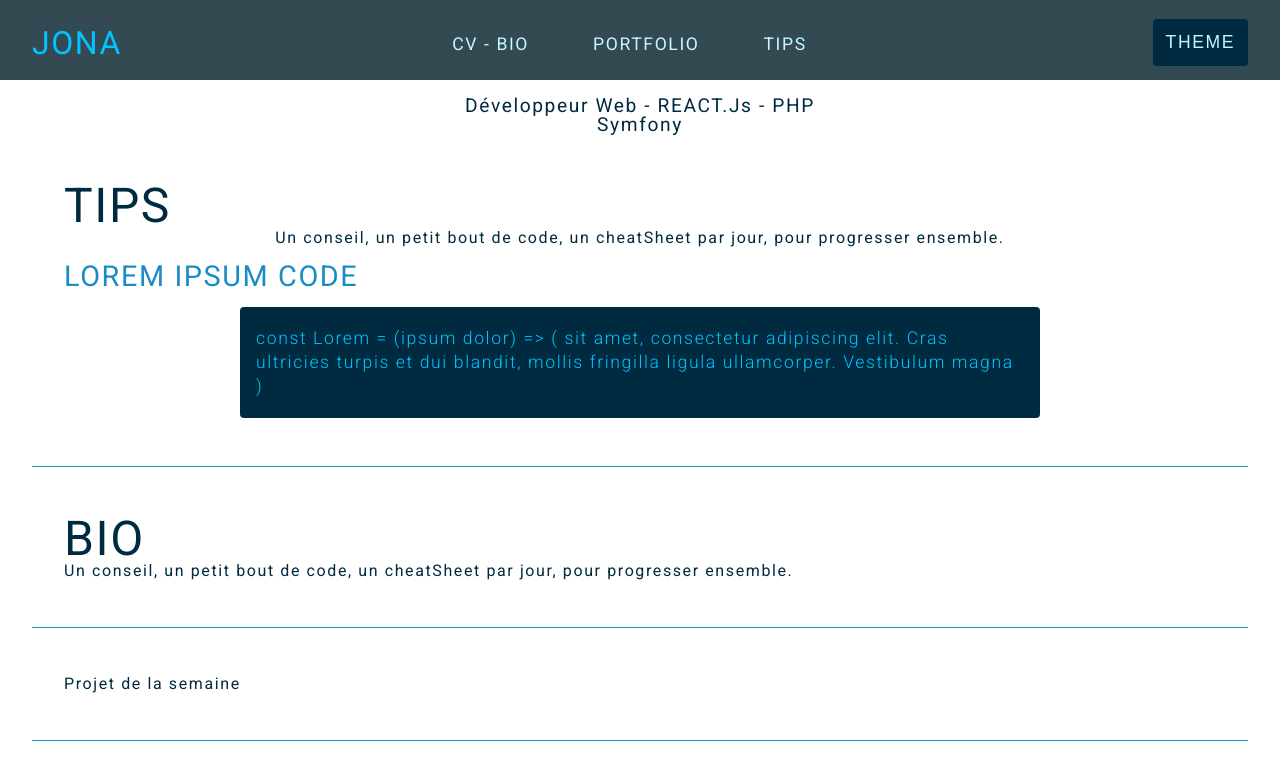
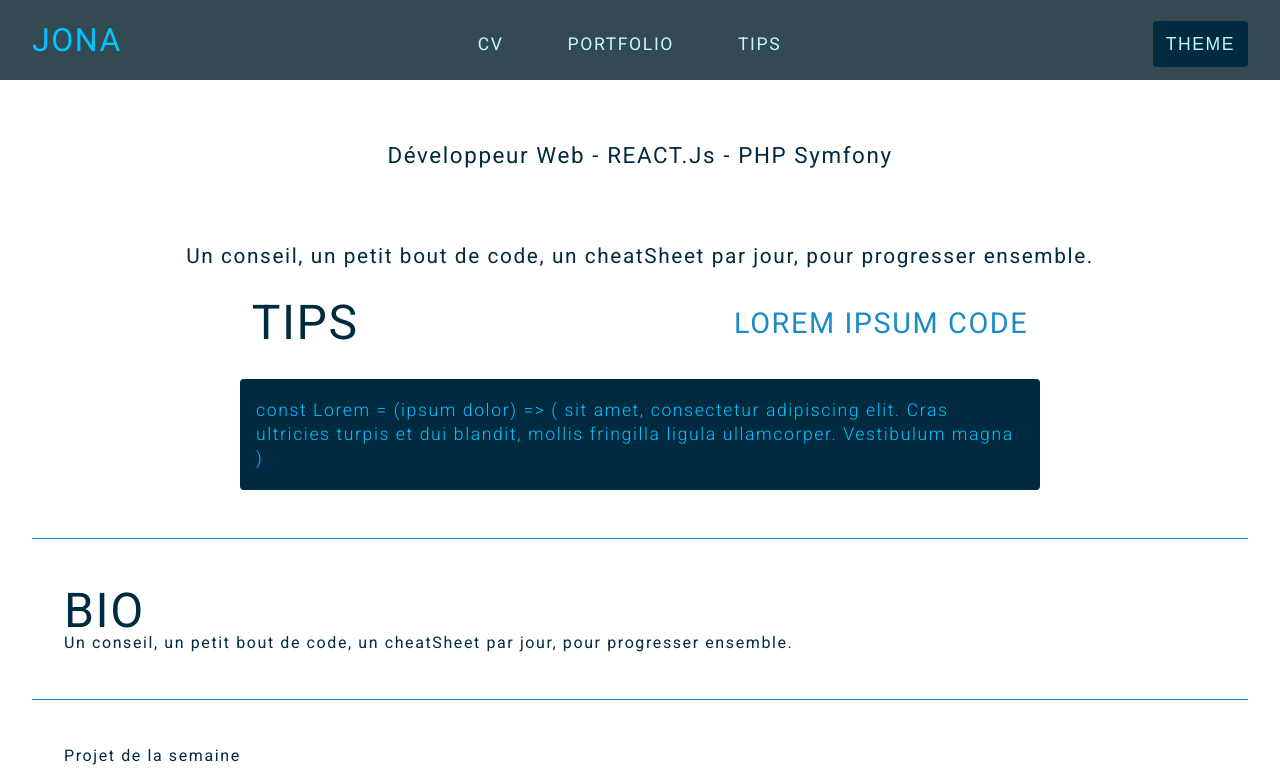
Before and after one commit to JonaPlaz/jona-website, a React app: page / in a window 1280 px wide. Shown: the top 781 px of the page. Built offline with nearby package versions, Linux system fonts and the light colour scheme.

Commit message:
wip modif mise en page

```diff
--- a/src/components/Header/header.scss
+++ b/src/components/Header/header.scss
@@ -17,22 +17,23 @@
             color: vars.$logo-color;
             font-size: 1.5rem;
             margin-left: 2rem;
-            margin-top: 1.7rem;
+            margin-top: 1.9rem;
+
+            @media (min-width: 600px) {
+                font-size: 2rem;
+                margin-top: 1.5rem;
+              }
 
             &.header-title:hover {
                 color: vars.$light-color;
                 transition: vars.$transition;
             }
-
-            @media (min-width: 600px) {
-                font-size: 2rem;
-              }
         }
 
         .header-list {
             color: vars.$light-color;
             display: flex;
-            font-size: 0.9rem;
+            font-size: 1rem;
             margin-right: 0;
 
             @media (min-width: 600px) {
@@ -63,19 +64,19 @@
             font-size: 1em;
             letter-spacing: vars.$letter-spacing;
             margin-right: 2rem;
-            margin-top: 1.2rem;
+            margin-top: 1.3rem;
             padding: 0.8rem;
             text-transform: uppercase;
 
-            &.header-button:hover {
+            @media (min-width: 600px) {
+                font-size: 1.1rem;
+              }
+
+              &.header-button:hover {
                 background-color: vars.$light-color;
                 color: vars.$primary-color;
                 transition: vars.$transition-slow;
             }
-
-            @media (min-width: 600px) {
-                font-size: 1.1rem;
-              }
         }
     }
 }
--- a/src/components/Header/index.js
+++ b/src/components/Header/index.js
@@ -10,7 +10,7 @@ const Header = () => (
         <nav className="header-nav">
             <h1 className="header-title"><a href="#">Jona</a></h1>
             <ul className="header-list">
-                <li className="header-link"><a href="#">CV - Bio</a></li>
+                <li className="header-link"><a href="#">CV</a></li>
                 <li className="header-link"><a href="#">Portfolio</a></li>
                 <li className="header-link"><a href="#">Tips</a></li>
             </ul>
--- a/src/components/Main/Tips/index.js
+++ b/src/components/Main/Tips/index.js
@@ -7,12 +7,14 @@ import "./tips.scss";
 // == Composant Header
 const Tips = () => (
   <section className="sectionTips">
-    <h2>Tips</h2>
     <p>
       Un conseil, un petit bout de code, un cheatSheet par jour, pour progresser
       ensemble.
     </p>
-    <h3>Lorem Ipsum Code</h3>
+    <div className="tipsTitle">
+      <h2>Tips</h2>
+      <h3>Lorem Ipsum Code</h3>
+    </div>
     <div className="codeSnippet homeCodeSnippet">
       <code>
         const Lorem = (ipsum dolor) => ( sit amet, consectetur adipiscing elit.
--- a/src/components/Main/Tips/tips.scss
+++ b/src/components/Main/Tips/tips.scss
@@ -5,8 +5,23 @@
     padding: 3rem 2rem;
 
     p {
+        font-size: 1rem;
         margin-bottom: 1rem;
         text-align: center;
+
+        @media (min-width: 600px) {
+            font-size: 1.3rem;
+        }
+    }
+
+    .tipsTitle {
+        display: flex;
+        justify-content: space-around;
+        margin: 2rem 0;
+
+        h3 {
+            align-self: center;
+        }
     }
 
     .homeCodeSnippet {
--- a/src/components/Subtitle/subtitle.scss
+++ b/src/components/Subtitle/subtitle.scss
@@ -2,10 +2,14 @@
 .subtitle {
   color: vars.$primary-color;
   font-size: 1.2rem;
-  margin: 0 auto;
-  padding-top: 6rem;
+  margin: 0 auto 2rem;
+  padding-top: 9rem;
   text-align: center;
-  width: 380px;
+
+  @media (min-width: 600px) {
+    font-size: 1.4rem;
+    width: 510px;
+  }
 
   &.subtitle:hover {
     color: vars.$alt-color;
--- a/src/styles/index.scss
+++ b/src/styles/index.scss
@@ -8,9 +8,7 @@ body {
 
 h2 {
   color: vars.$primary-color;
-  display: inline;
   font-size: 2rem;
-  margin-bottom: 1rem;
   text-transform: uppercase;
 
   @media (min-width: 600px) {
@@ -21,7 +19,6 @@ h2 {
 h3 {
   color: vars.$alt-color;
   font-size: 1.5rem;
-  margin-bottom: 1rem;
   text-transform: uppercase;
 
   @media (min-width: 600px) {
```
Also changed, not shown: READMEJona.md.
